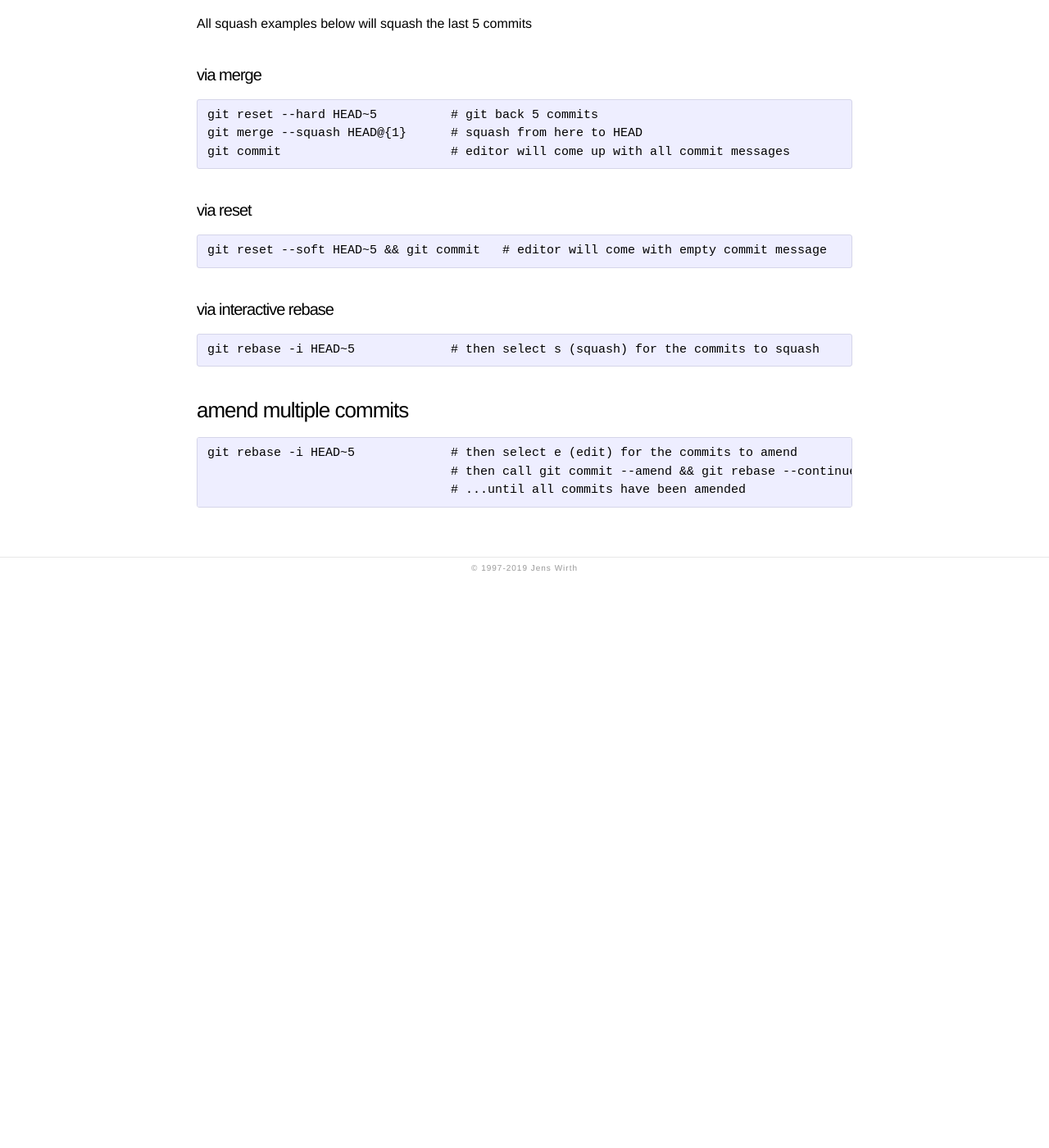
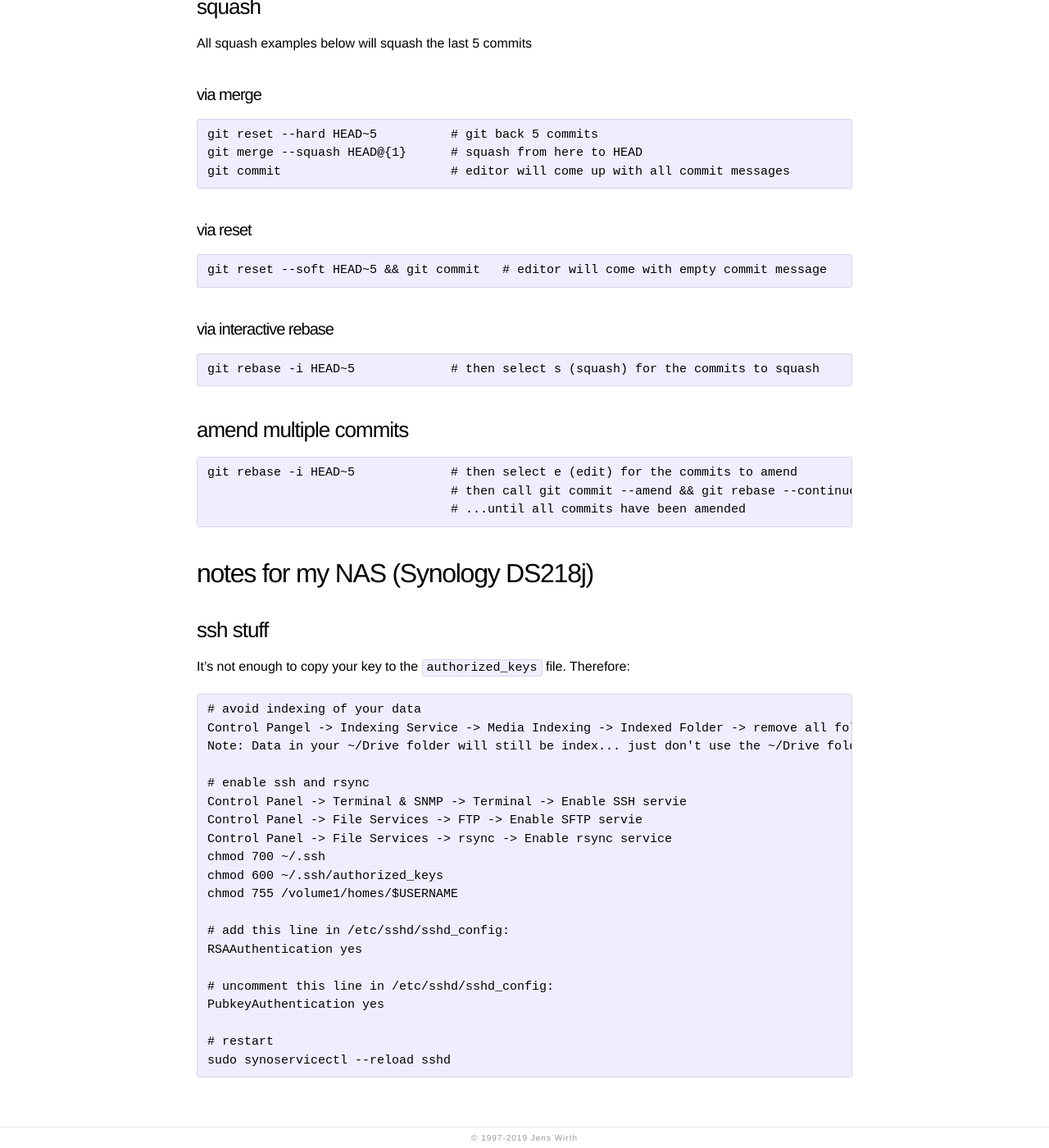
Before and after one commit to jewirth/jewirth.github.io, a Jekyll site: the page built from syntax.md, in a window 1280 px wide and 1400 px high, scrolled down 12486 px. Shown: the whole window at 82% size. Built offline with Jekyll 4.4.1, drawn with Linux system fonts in a browser that asks for light colours; before the commit the page ends 13191 px from its top, so only the background shows below that.

Commit message:
added synology stuff

````diff
--- a/syntax.md
+++ b/syntax.md
@@ -30,6 +30,7 @@ Hall of Syntax:
   - <a href="#256">cut video file</a>
 3. <a href="#3">syntax mess</a>
 4. <a href="#4">git stuff</a>
+5. <a href="#5">synology</a>
 
 <a name="1"></a>
 
@@ -559,3 +560,33 @@ All squash examples below will squash the last 5 commits
     git rebase -i HEAD~5             # then select e (edit) for the commits to amend
                                      # then call git commit --amend && git rebase --continue
                                      # ...until all commits have been amended
+
+
+<a name="5"></a>
+
+# notes for my NAS (Synology DS218j)
+
+## ssh stuff
+
+It's not enough to copy your key to the ```authorized_keys``` file. Therefore:
+
+	# avoid indexing of your data
+	Control Pangel -> Indexing Service -> Media Indexing -> Indexed Folder -> remove all folders
+	Note: Data in your ~/Drive folder will still be index... just don't use the ~/Drive folder :-)
+
+	# enable ssh and rsync
+	Control Panel -> Terminal & SNMP -> Terminal -> Enable SSH servie
+	Control Panel -> File Services -> FTP -> Enable SFTP servie
+	Control Panel -> File Services -> rsync -> Enable rsync service
+	chmod 700 ~/.ssh
+	chmod 600 ~/.ssh/authorized_keys
+	chmod 755 /volume1/homes/$USERNAME
+
+	# add this line in /etc/sshd/sshd_config:
+	RSAAuthentication yes
+
+	# uncomment this line in /etc/sshd/sshd_config:
+	PubkeyAuthentication yes
+
+	# restart
+	sudo synoservicectl --reload sshd
````
